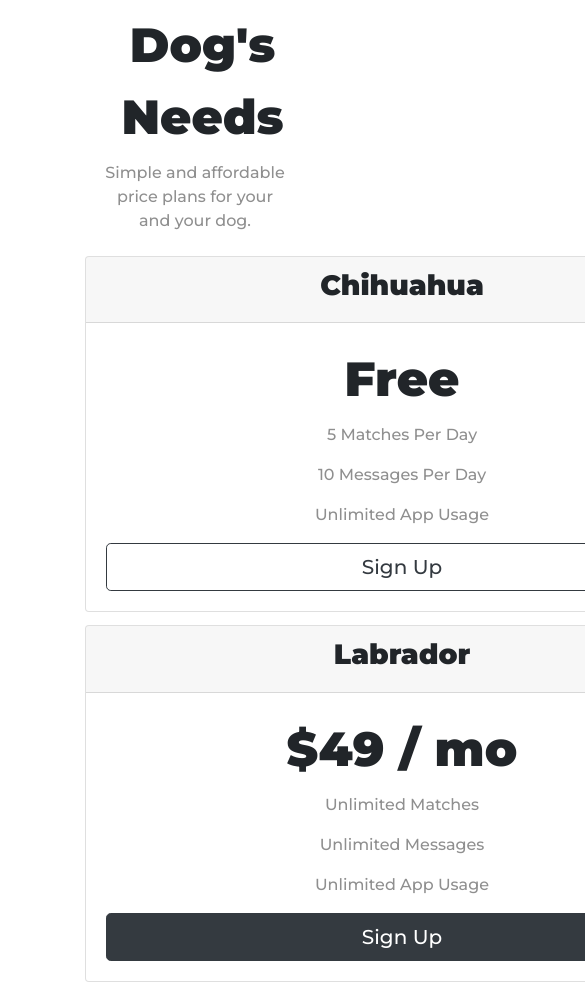
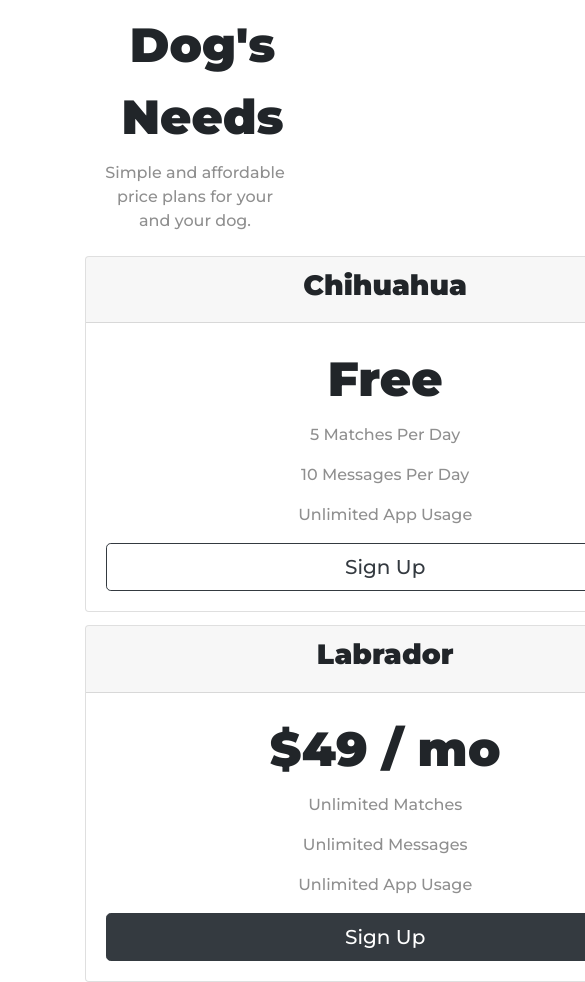
Before and after one commit to Mohammedalikhan/TinDog, a plain HTML site: page index.html in a window 390 px wide. Shown: the part 2421-3403 px from the top of the page, 585 px wide, since content can reach past the window. Drawn offline with nearby package versions, Linux system fonts and the light colour scheme.

Commit message:
Update styles.css

```diff
--- a/css/styles.css
+++ b/css/styles.css
@@ -190,7 +190,7 @@ p{
     right: 6%;
   }
   .card{
-    width: 300%;
+    width: 600px;
     position: relative;
     right: 2%;
   }
```
